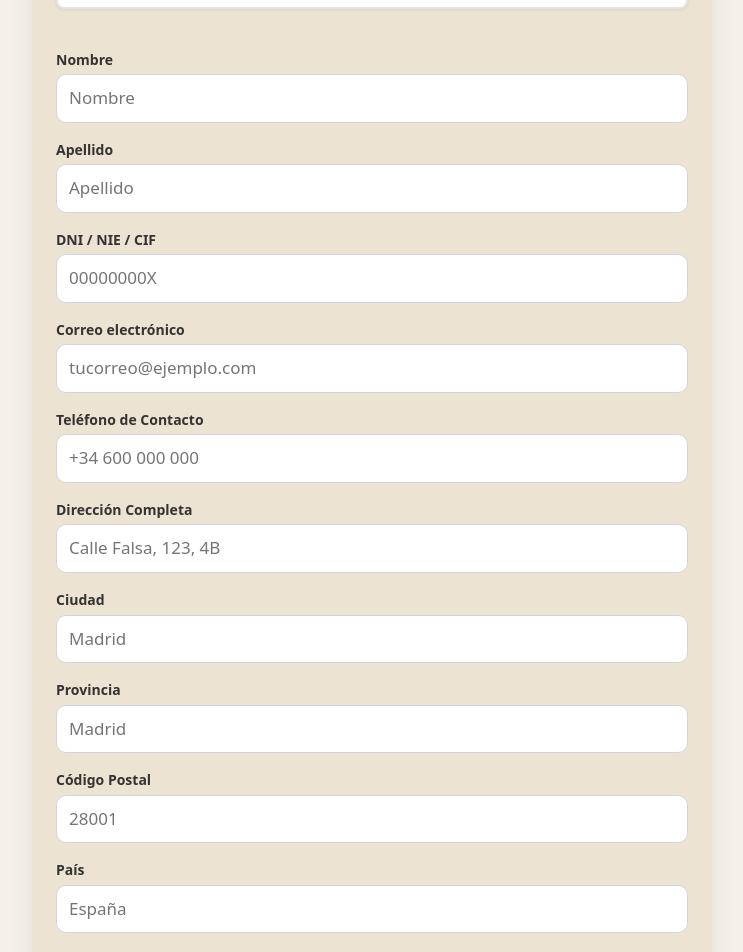
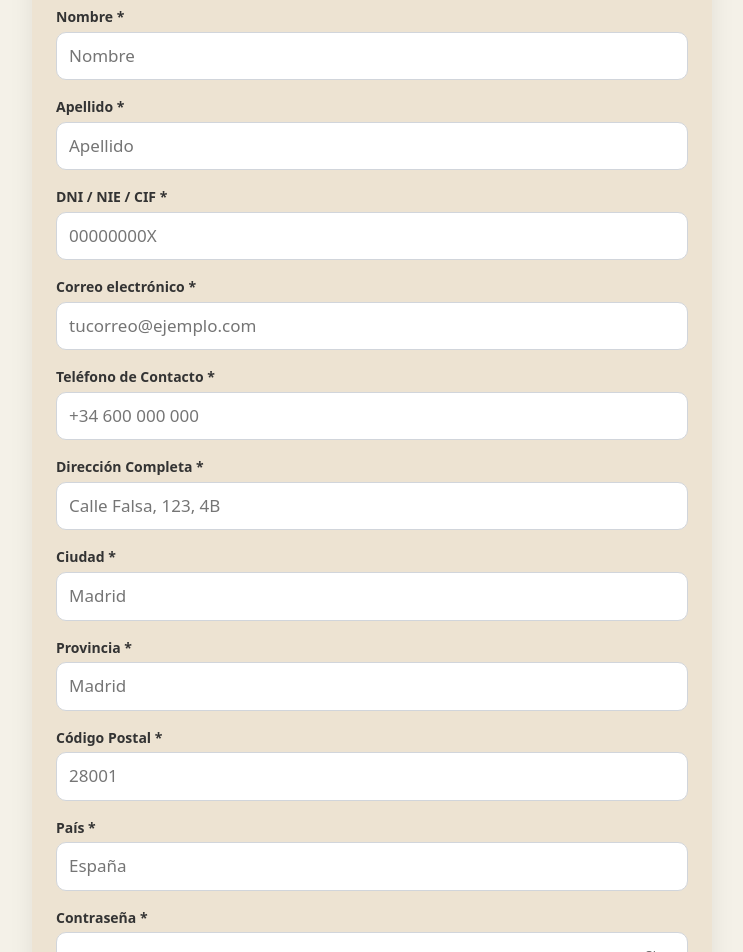
Before and after one commit to G3-PFinal-NewValue/newvalue-client, a React (Vite) app: page /register-professional in a window 1280 px wide. Shown: the part 440-1392 px from the top of the page, without its empty margins (268-1011 px from the left). Built offline with nearby package versions, Linux system fonts and the light colour scheme; no server answers.

Commit message:
styles: show navbar on login/register and added * to required form fields

```diff
--- a/src/components/auth/AuthTabs.jsx
+++ b/src/components/auth/AuthTabs.jsx
@@ -12,13 +12,13 @@ export default function AuthTabs() {
       <div className={styles.header}>
         <div className={styles.logo}>
 
-          <Link to="/">
+          {/* <Link to="/">
             <img
               className={styles.logo}
               src="/images/LongLogo.png"
               alt="Cora Mind Logo"
             />
-          </Link>
+          </Link> */}
 
         </div>
       </div>
--- a/src/components/common/Navbar/Navbar.jsx
+++ b/src/components/common/Navbar/Navbar.jsx
@@ -12,9 +12,6 @@ export default function Navbar() {
   const { user, logout } = useAuth();
   const { pathname } = useLocation();
   const [open, setOpen] = useState(false);
-
-  // Ocultar Navbar en login/register
-  if (pathname === "/login" || pathname === "/register") return null;
 
   // Cerrar menú móvil al cambiar de ruta
   useEffect(() => {
--- a/src/components/layout/Layout.jsx
+++ b/src/components/layout/Layout.jsx
@@ -1,25 +1,18 @@
-import { Outlet, useLocation } from "react-router-dom";
+import { Outlet } from "react-router-dom";
 import Navbar from "../../components/common/Navbar/Navbar";
-import styles from "./Layout.module.css"; // <-- 1. Importar el módulo CSS
-import Footer from "../../components/common/Footer/Footer"; // <-- 1. Importar Footer
+import Footer from "../../components/common/Footer/Footer";
+import styles from "./Layout.module.css";
 
 export default function Layout() {
-  const location = useLocation();
-  const hideNavbar =
-    location.pathname === "/login" || location.pathname === "/register";
-  // Podríamos ocultar el Footer también en login/register si quisiéramos
-  const hideFooter = hideNavbar;
-
   return (
     <div className={styles.layout}>
-      {!hideNavbar && <Navbar />}
+      <Navbar />
 
       <main className={styles.main}>
         <Outlet />
       </main>
 
-      {/* 👇 2. Añadir el Footer aquí 👇 */}
-      {!hideFooter && <Footer />}
+      <Footer />
     </div>
   );
 }
--- a/src/pages/public/LoginPage/LoginPage.module.css
+++ b/src/pages/public/LoginPage/LoginPage.module.css
@@ -1,9 +1,8 @@
 .page {
-  min-height: 100vh;
   display: grid;
   place-items: center;
   background: var(--color-bg);
-  padding: var(--space-6) var(--space-4); /* Usar variables */
+  padding: var(--space-6) var(--space-4);
 }
 
 .wrap {
--- a/src/pages/public/RegisterPage/RegisterPage.jsx
+++ b/src/pages/public/RegisterPage/RegisterPage.jsx
@@ -90,21 +90,21 @@ export default function RegisterPage() {
 
             {/* Datos Personales */}
             <TextInput
-              label="Nombre"
+              label="Nombre *"
               placeholder="Nombre"
               error={errors.first_name?.message}
               {...register("first_name")}
             />
 
             <TextInput
-              label="Apellido"
+              label="Apellido *"
               placeholder="Apellido"
               error={errors.last_name?.message}
               {...register("last_name")}
             />
 
             <TextInput
-              label="DNI / NIE / CIF"
+              label="DNI / NIE / CIF *"
               placeholder="00000000X"
               error={errors.dni_nie_cif?.message}
               {...register("dni_nie_cif")}
@@ -112,14 +112,14 @@ export default function RegisterPage() {
 
             {/* Datos de Contacto */}
             <TextInput
-              label="Correo electrónico"
+              label="Correo electrónico *"
               placeholder="tucorreo@ejemplo.com"
               error={errors.email?.message}
               {...register("email")}
             />
 
             <TextInput
-              label="Teléfono de Contacto"
+              label="Teléfono de Contacto *"
               placeholder="+34 600 000 000"
               error={errors.phone?.message}
               {...register("phone")}
@@ -127,31 +127,31 @@ export default function RegisterPage() {
 
             {/* Datos de Dirección (para facturación) */}
             <TextInput
-              label="Dirección Completa"
+              label="Dirección Completa *"
               placeholder="Calle Falsa, 123, 4B"
               error={errors.full_address?.message}
               {...register("full_address")}
             />
             <TextInput
-              label="Ciudad"
+              label="Ciudad *"
               placeholder="Madrid"
               error={errors.city?.message}
               {...register("city")}
             />
             <TextInput
-              label="Provincia"
+              label="Provincia *"
               placeholder="Madrid"
               error={errors.province?.message}
               {...register("province")}
             />
             <TextInput
-              label="Código Postal"
+              label="Código Postal *"
               placeholder="28001"
               error={errors.postal_code?.message}
               {...register("postal_code")}
             />
             <TextInput
-              label="País"
+              label="País *"
               placeholder="España"
               error={errors.country?.message}
               {...register("country")}
@@ -159,13 +159,13 @@ export default function RegisterPage() {
 
             {/* Datos de Seguridad */}
             <PasswordInput
-              label="Contraseña"
+              label="Contraseña *"
               error={errors.password?.message}
               {...register("password")}
             />
 
             <PasswordInput
-              label="Confirmar contraseña"
+              label="Confirmar contraseña *"
               error={errors.confirm?.message}
               {...register("confirm")}
             />
--- a/src/pages/public/RegisterProfessionalPage/RegisterProfessionalPage.jsx
+++ b/src/pages/public/RegisterProfessionalPage/RegisterProfessionalPage.jsx
@@ -89,21 +89,21 @@ export default function RegisterProfessionalPage() {
 
             {/* Datos Personales */}
             <TextInput
-              label="Nombre"
+              label="Nombre *"
               placeholder="Nombre"
               error={errors.first_name?.message}
               {...register("first_name")}
             />
 
             <TextInput
-              label="Apellido"
+              label="Apellido *"
               placeholder="Apellido"
               error={errors.last_name?.message}
               {...register("last_name")}
             />
 
             <TextInput
-              label="DNI / NIE / CIF"
+              label="DNI / NIE / CIF *"
               placeholder="00000000X"
               error={errors.dni_nie_cif?.message}
               {...register("dni_nie_cif")}
@@ -111,14 +111,14 @@ export default function RegisterProfessionalPage() {
 
             {/* Datos de Contacto */}
             <TextInput
-              label="Correo electrónico"
+              label="Correo electrónico *"
               placeholder="tucorreo@ejemplo.com"
               error={errors.email?.message}
               {...register("email")}
             />
 
             <TextInput
-              label="Teléfono de Contacto"
+              label="Teléfono de Contacto *"
               placeholder="+34 600 000 000"
               error={errors.phone?.message}
               {...register("phone")}
@@ -126,31 +126,31 @@ export default function RegisterProfessionalPage() {
 
             {/* Datos de Dirección */}
             <TextInput
-              label="Dirección Completa"
+              label="Dirección Completa *"
               placeholder="Calle Falsa, 123, 4B"
               error={errors.full_address?.message}
               {...register("full_address")}
             />
             <TextInput
-              label="Ciudad"
+              label="Ciudad *"
               placeholder="Madrid"
               error={errors.city?.message}
               {...register("city")}
             />
             <TextInput
-              label="Provincia"
+              label="Provincia *"
               placeholder="Madrid"
               error={errors.province?.message}
               {...register("province")}
             />
             <TextInput
-              label="Código Postal"
+              label="Código Postal *"
               placeholder="28001"
               error={errors.postal_code?.message}
               {...register("postal_code")}
             />
             <TextInput
-              label="País"
+              label="País *"
               placeholder="España"
               error={errors.country?.message}
               {...register("country")}
@@ -158,13 +158,13 @@ export default function RegisterProfessionalPage() {
 
             {/* Datos de Seguridad */}
             <PasswordInput
-              label="Contraseña"
+              label="Contraseña *"
               error={errors.password?.message}
               {...register("password")}
             />
 
             <PasswordInput
-              label="Confirmar contraseña"
+              label="Confirmar contraseña *"
               error={errors.confirm?.message}
               {...register("confirm")}
             />
```
